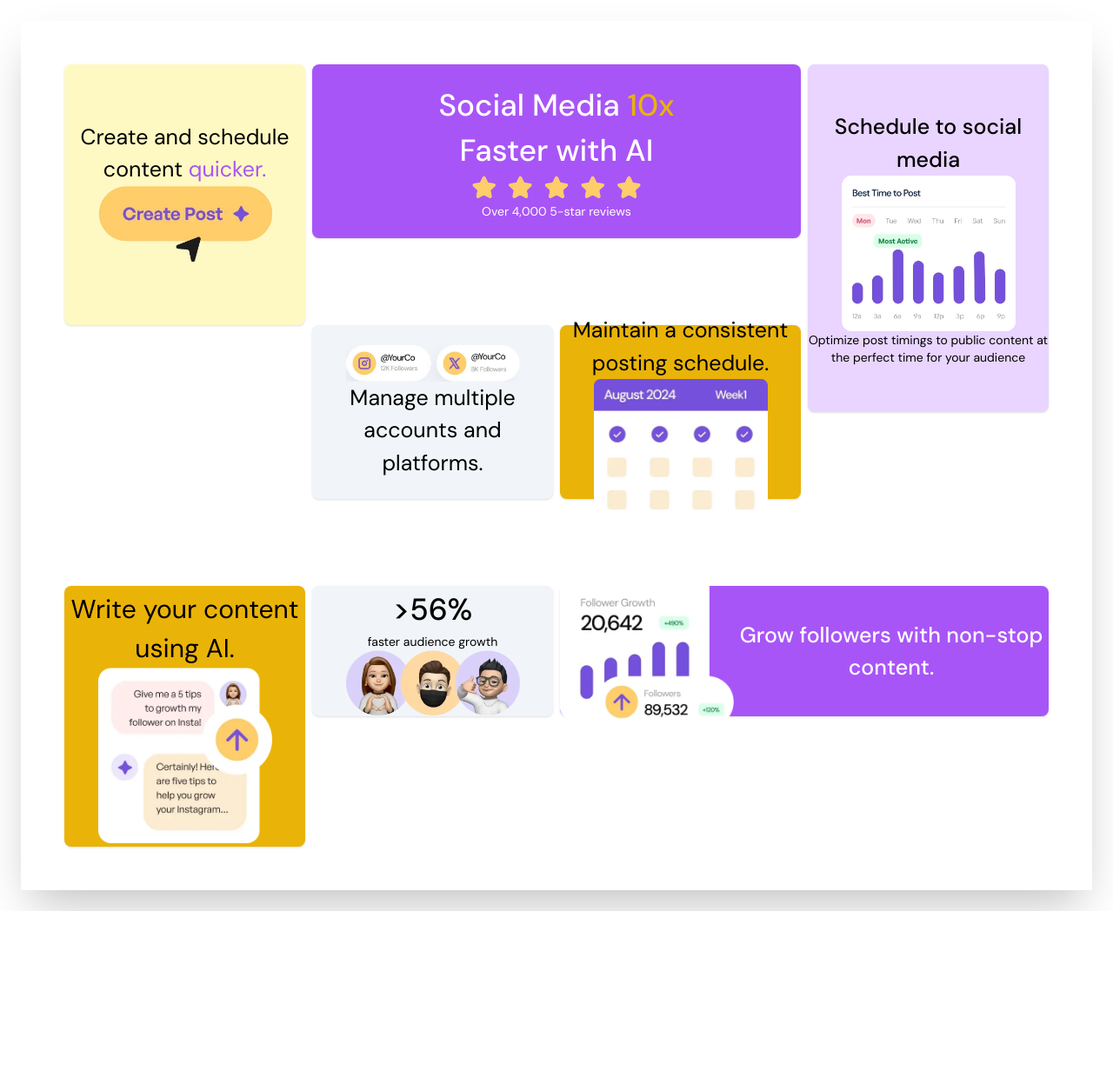
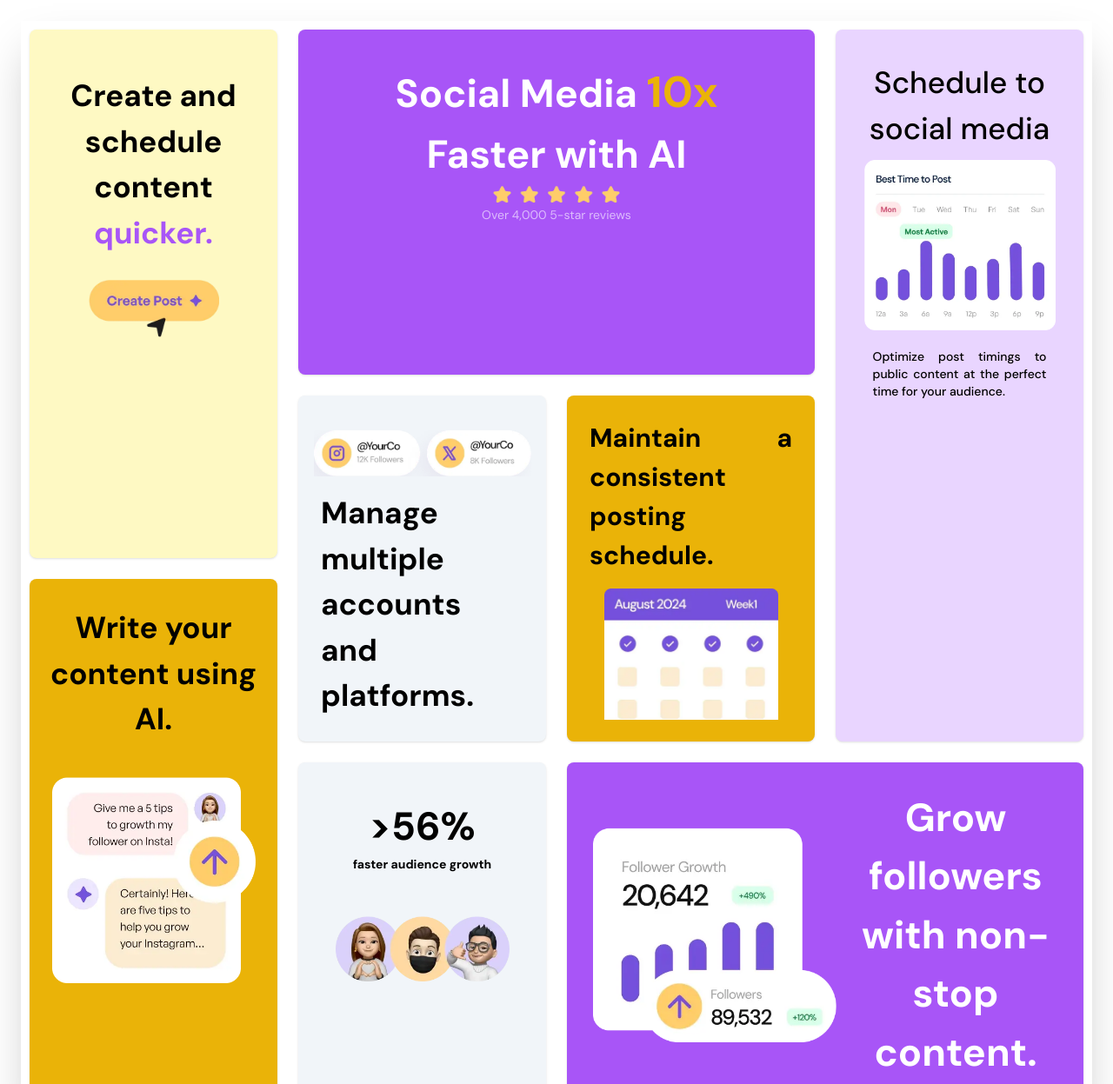
Before and after one commit to Faree99/3MTT_Learning_Journey, a plain HTML site: page Bento_Grid_Challenge/index.html in a window 1280 px wide. Shown: the top 1247 px of the page at 87% size. Before the commit the page ends 1048 px from the top, so only its background shows below. Drawn offline with nearby package versions, Linux system fonts and the light colour scheme.

Commit message:
Bento Grid Challenge

```diff
--- a/Bento_Grid_Challenge/index.html
+++ b/Bento_Grid_Challenge/index.html
@@ -3,7 +3,8 @@
 <head>
     <meta charset="UTF-8">
     <meta name="viewport" content="width=device-width, initial-scale=1.0">
-    <title>Document</title>
+    <title>Bento Grid Challenge</title>
+    <link rel="shortcut icon" href="assets/images/favicon-32x32.png" type="image/x-icon">
     <link rel="preconnect" href="https://fonts.googleapis.com">
 <link rel="preconnect" href="https://fonts.gstatic.com" crossorigin>
 <link href="https://fonts.googleapis.com/css2?family=DM+Sans:ital,opsz,wght@0,9..40,100..1000;1,9..40,100..1000&display=swap" rel="stylesheet">
@@ -12,41 +13,57 @@
 </head>
 <body>
     <div class="container p-4 shadow shadow-xl">
-          <div class="grid grid-rows-3 gap-2 p-2 m-2 text-center shadow-2xl sm:grid-cols-12 main">
-            <div class="col-span-3 row-span-2  h-[300px] rounded-lg bg-yellow-100 shadow flex flex-col justify-center items-center">
-              <h1 class="font-normal text-[25px]">Create and schedule content <span class="text-purple-500">quicker.</span></h1>
-              <img class="text-center" src="assets/images/illustration-create-post.webp" alt="">
+
+          <div class="grid gap-6 p-2 m-2 text-center shadow-2xl grid-rows-12 sm:grid-cols-12 main">
+            <!-- Grid 1 -->
+            <div class="col-span-3 row-span-6 min-h-[300px]  rounded-lg bg-yellow-100 shadow flex flex-col  items-center">
+              <h1 class="font-bold text-[35px] py-7 pt-[40px] ">Create and schedule content <span class="text-purple-500">quicker.</span></h1>
+              <img class="w-[150px] text-center" src="assets/images/illustration-create-post.webp" alt="">
             </div>
-            <div class="col-span-6  rounded-lg h-[200px] bg-purple-500 shadow flex flex-col justify-center items-center">
-              <h1 class="text-[35px] text-white font-medium">Social Media <span class="text-yellow-500">10x</span> <br> Faster with AI</h1>
-              <img src="assets/images/illustration-five-stars.webp" alt="">
-              <p class="text-sm text-white">Over 4,000 5-star reviews</p>
+
+            <!-- Grid 2 -->
+            <div class="col-span-6 row-span-4 rounded-lg min-h-[250px] bg-purple-500 shadow flex flex-col  items-center">
+              <h1 class="text-[45px] text-white font-bold pt-[25px]">Social Media <span class="text-yellow-500 text-[50px]">10x</span> <br> Faster with AI</h1>
+              <img class="w-[150px]" src="assets/images/illustration-five-stars.webp" alt="">
+              <p class="text-sm text-white opacity-60">Over 4,000 5-star reviews</p>
             </div>
-            <div class="col-span-3 row-span-2  h-[400px] rounded-lg bg-purple-200 shadow flex flex-col justify-center items-center">
-              <h1 class="text-[25px] font-medium">Schedule to social media</h1>
-             <img src="assets/images/illustration-schedule-posts.webp" alt="">
-             <p class="text-sm">Optimize post timings to public content at the perfect time for your audience</p>
+
+            <!-- Grid 3 -->
+            <div class="col-span-3 row-span-8  min-h-[400px] rounded-lg bg-purple-200 shadow flex flex-col  items-center">
+              <h1 class="text-[35px] font-medium pt-[25px]">Schedule to social media</h1>
+             <img class="w-[220px] pt-[10px]" src="assets/images/illustration-schedule-posts.webp" alt="">
+             <p class="text-sm font-medium w-[200px] text-justify pt-[20px]">Optimize post timings to public content at the perfect time for your audience.</p>
             </div>
-            <div class="col-span-3 rounded-lg h-[200px]  bg-slate-100 shadow flex flex-col justify-center items-center">
-              <img src="assets/images/illustration-multiple-platforms.webp" alt="">
-              <h1 class="text-[25px] font-normal">Manage multiple accounts and platforms.</h1>
+
+            <!-- Grid 4 -->
+            <div class="col-span-3 row-span-4 rounded-lg min-h-[200px]  bg-slate-100 shadow flex flex-col  items-center">
+              <img class="w-[250px] pt-[30px]" src="assets/images/illustration-multiple-platforms.webp" alt="">
+              <h1 class="text-[35px] font-bold text-justify p-4">Manage multiple accounts and platforms.</h1>
             </div>
-            <div class="col-span-3 rounded-lg h-[200px] bg-yellow-500 shadow flex flex-col justify-center items-center">
-              <h1 class="text-[25px] font-normal">Maintain a consistent posting schedule.</h1>
-              <img src="assets/images/illustration-consistent-schedule.webp" alt="">
+
+            <!-- Grid 5 -->
+            <div class="col-span-3 row-span-4 rounded-lg min-h-[200px] bg-yellow-500 shadow flex flex-col  items-center">
+              <h1 class="text-[30px] font-bold text-justify p-4">Maintain a consistent posting schedule.</h1>
+              <img class="w-[200px]" src="assets/images/illustration-consistent-schedule.webp" alt="">
             </div>
-            <div class="col-span-3 row-span-2  h-[300px]  rounded-lg bg-yellow-500 shadow flex flex-col justify-center items-center">
-              <h1 class="text-[30px] font-normal">Write your content using AI.</h1>
-              <img src="assets/images/illustration-ai-content.webp" alt="">
+
+            <!-- Grid 6 -->
+            <div class="col-span-3 row-span-6  min-h-[300px]  rounded-lg bg-yellow-500 shadow flex flex-col  items-center">
+              <h1 class="text-[35px] font-bold pt-[20px]">Write your content using AI.</h1>
+              <img class="w-[250px] p-2 pt-[40px]" src="assets/images/illustration-ai-content.webp" alt="">
             </div>
-            <div class="col-span-3 rounded-lg h-[150px] bg-slate-100 shadow flex flex-col justify-center items-center">
-              <h1 class="text-[35px] font-medium"> >56% </h1>
-              <p class="text-sm">faster audience growth</p>
-              <img src="assets/images/illustration-audience-growth.webp" alt="">
+
+            <!-- Grid 7 -->
+            <div class="col-span-3 row-span-4 rounded-lg min-h-[200px] bg-slate-100 shadow flex flex-col  items-center">
+              <h1 class="text-[45px] font-bold pt-[30px]"> >56% </h1>
+              <p class="text-sm font-bold">faster audience growth</p>
+              <img class="w-[200px] pt-[50px]" src="assets/images/illustration-audience-growth.webp" alt="">
             </div>
-            <div class="col-span-6 rounded-lg h-[150px] bg-purple-500 shadow flex justify-center items-center">
-              <img src="assets/images/illustration-grow-followers.webp" alt="">
-              <h1 class="text-[25px] font-medium text-white">Grow followers with non-stop content.</h1>
+
+            <!-- Grid 8 -->
+            <div class="col-span-6 row-span-4 rounded-lg min-h-[200px] bg-purple-500 shadow flex  items-center">
+              <img class="w-[300px] pl-[20px]" src="assets/images/illustration-grow-followers.webp" alt="">
+              <h1 class="text-[45px] font-bold text-white">Grow followers with non-stop content.</h1>
             </div>
           </div>
     </div>
--- a/Bento_Grid_Challenge/style.css
+++ b/Bento_Grid_Challenge/style.css
@@ -1,35 +1,53 @@
-
-@import url('https://fonts.googleapis.com/css2?family=DM+Sans:ital,opsz,wght@0,9..40,100..1000;1,9..40,100..1000&display=swap');
-
-
+*{
+    box-sizing: border-box;
+}
 body{
     font-family: "DM Sans", system-ui;
+}
+@media only screen and (max-width: 1440px) {
+    .container div{
+      grid-template-columns: repeat(12, 1fr);
+        font-size: 20px;
+        padding: 10px;
+    }
 
 }
-@media only screen and (max-width: 1440px) {
-    *{
-        box-sizing: border-box;
-    }
+
+  @media only screen and (max-width: 768px) {
     .container div{
-        font-size: 20px;
-        padding: 50px;
-
-
+        display: block;
+        padding: 10px;
+        margin: 10px;
     }
     .container img{
-        width: 200px;
+        width: 100%;
     }
-    .main div{
-        margin: 0;
-        padding: 0;
-    }
-}
-@media only screen and (max-width: 375px) {
-    /* body{
-        background-color: red;
-    } */
+
+    h1 {
+        font-size: 18px;
+      }
+
+      p {
+        font-size: 14px;
+      }
+
+  }
+
+  @media only screen and (max-width: 375px) {
     .container div{
         display: block;
+        padding: 10px;
         margin: 10px;
     }
+    .container img{
+        width: 100%;
+    }
+
+    h1 {
+        font-size: 16px;
+      }
+
+      p {
+        font-size: 14px;
+      }
 }
```
Also changed, not shown: 1 other file.
